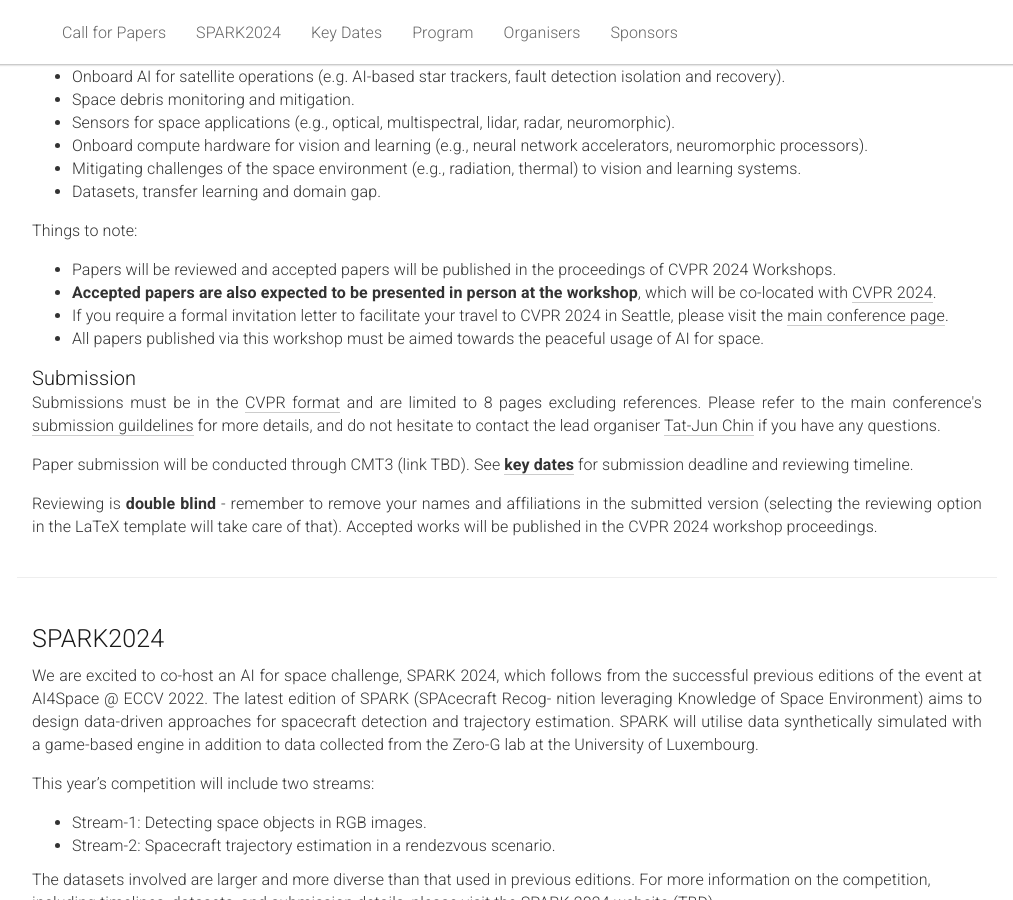
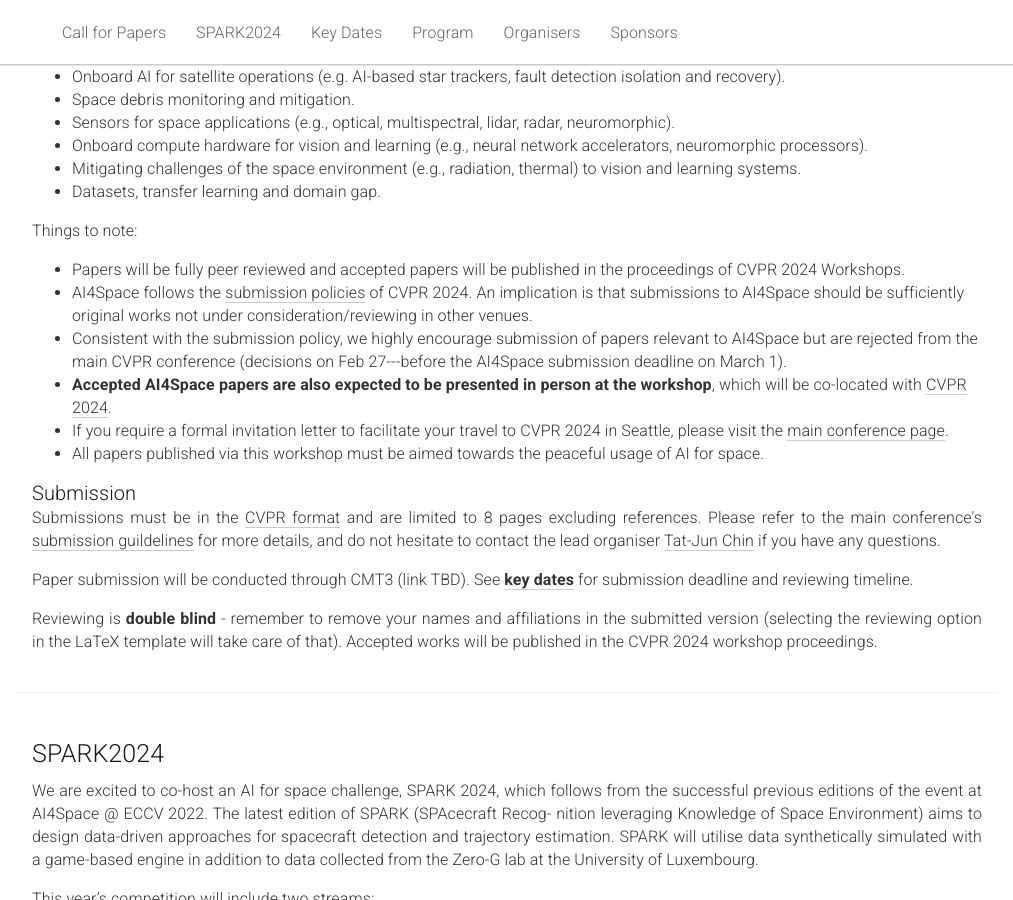
Before and after one commit to AIforSpace/2024, a Jekyll site: the page built from _pages/home.md, in a window 1280 px wide and 900 px high, scrolled down 1155 px. Shown: the whole window, without its empty margins (133-1146 px from the left). Built offline with Jekyll 4.4.1, drawn with Linux system fonts in a browser that asks for light colours.

Commit message:
Update home.md

```diff
--- a/_pages/home.md
+++ b/_pages/home.md
@@ -84,8 +84,10 @@
     <p>
   Things to note:
       <ul>
-      <li>Papers will be reviewed and accepted papers will be published in the proceedings of CVPR 2024 Workshops.</li>
-      <li><b>Accepted papers are also expected to be presented in person at the workshop</b>, which will be co-located with <a href="https://cvpr.thecvf.com/Conferences/2024">CVPR 2024</a>.</li>
+      <li>Papers will be fully peer reviewed and accepted papers will be published in the proceedings of CVPR 2024 Workshops.</li>
+      <li>AI4Space follows the <a href="https://cvpr.thecvf.com/Conferences/2024/AuthorGuidelines">submission policies</a> of CVPR 2024. An implication is that submissions to AI4Space should be sufficiently original works not under consideration/reviewing in other venues.</li>
+      <li>Consistent with the submission policy, we highly encourage submission of papers relevant to AI4Space but are rejected from the main CVPR conference (decisions on Feb 27---before the AI4Space submission deadline on March 1).</li>
+      <li><b>Accepted AI4Space papers are also expected to be presented in person at the workshop</b>, which will be co-located with <a href="https://cvpr.thecvf.com/Conferences/2024">CVPR 2024</a>.</li>
       <li>If you require a formal invitation letter to facilitate your travel to CVPR 2024 in Seattle, please visit the <a href="https://cvpr.thecvf.com/Conferences/2024">main conference page</a>.</li>
       <li>All papers published via this workshop must be aimed towards the peaceful usage of AI for space.</li>
       </ul>
```
